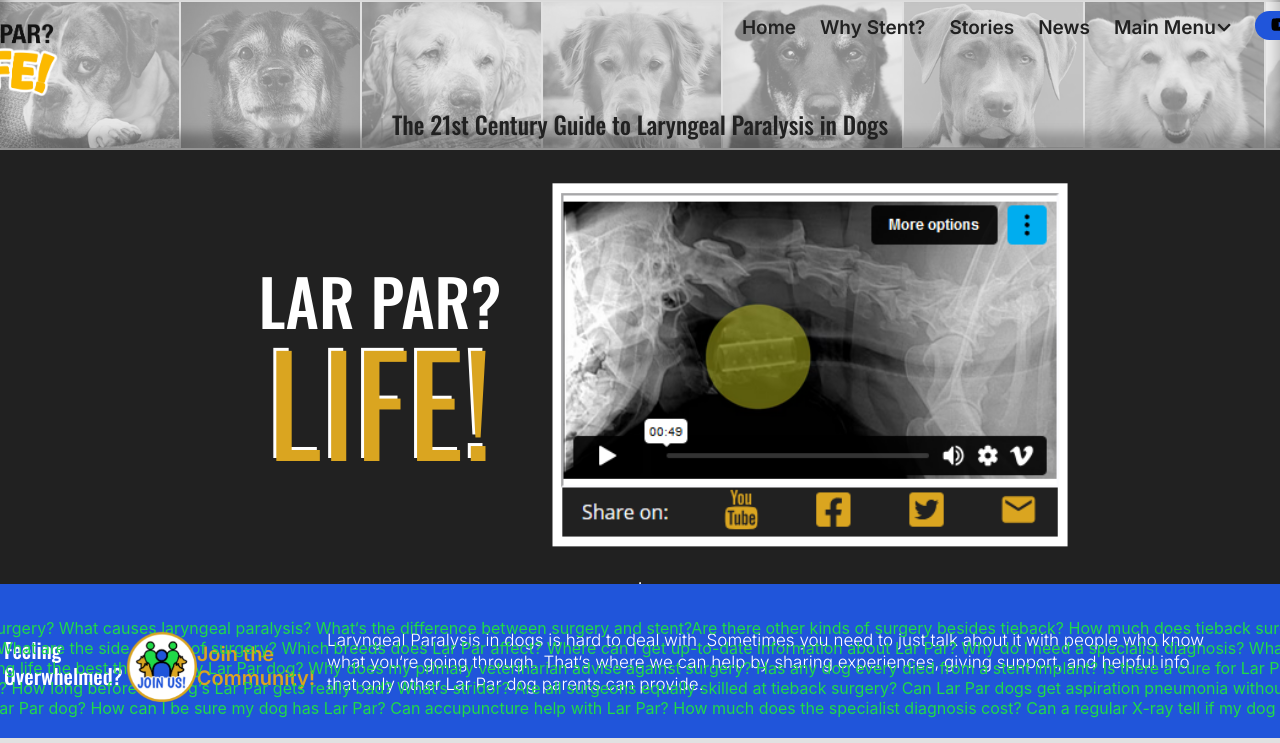
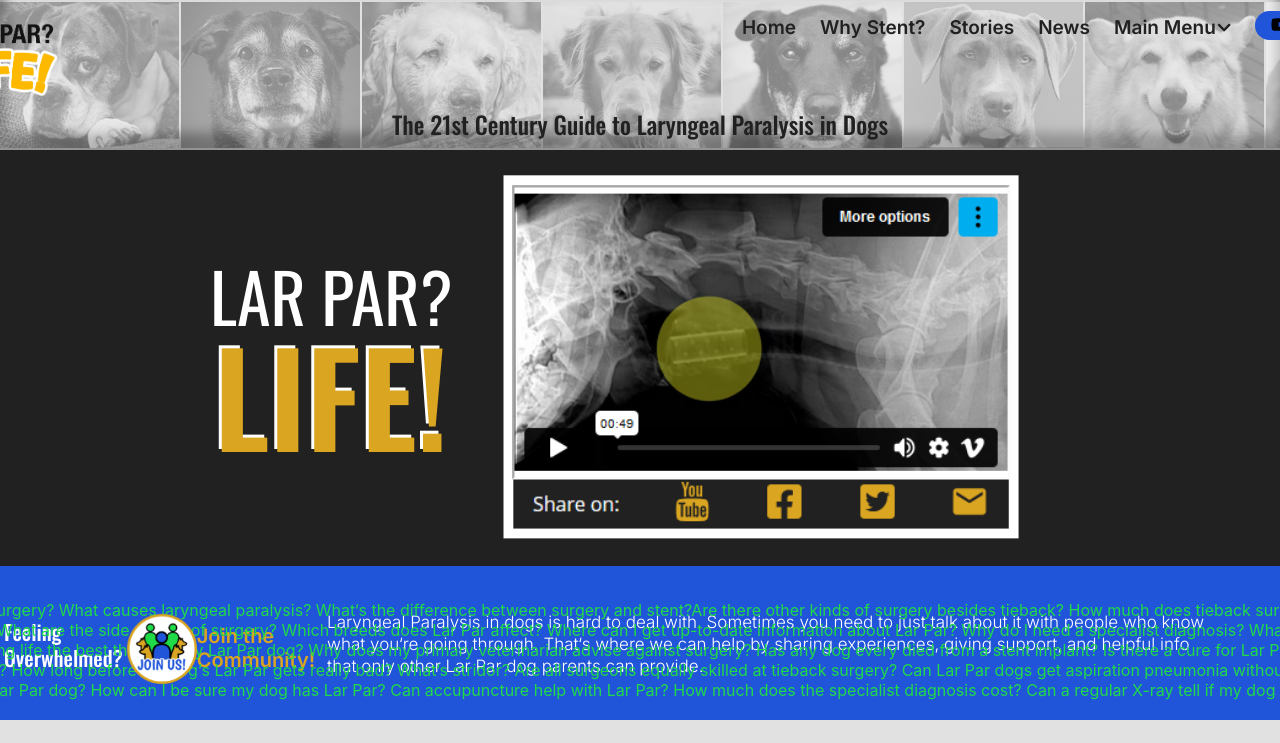
Before and after one commit to vanadu/lpl-2024, a Next.js app: page / in a window 1280 px wide. Shown: the top 743 px of the page. Built offline with nearby package versions, Linux system fonts and the light colour scheme; a web font is replaced by a local one.

Commit message:
2024.11.21E Desktop and LDesktop Community section

```diff
--- a/src/pages/index.js
+++ b/src/pages/index.js
@@ -66,7 +66,6 @@ const Home = ( {posts}) => {
                 />
               </div>
             </div>
-            <hr/>
           </div>
         </div>
       </section>
--- a/src/styles/Home.module.scss
+++ b/src/styles/Home.module.scss
@@ -36,26 +36,6 @@
 
 // !VA In Home, section_content lives on the $primary_color background set in .section. None of the other pages have this two-toned scheme, at least for now.
 .section_content {
-  @include mphone {
-    // padding-bottom: .5rem;
-  }
-  @include lphone {
-    // padding-bottom: .5rem;
-  }
-  @include tablet {
-    // width: 758px;
-    // margin-top: .75rem;
-    // padding-bottom: 1rem;
-  }
-  @include desktop {
-    // width: 960px;
-    // margin-top: .75rem;
-  }
-  @include ldesktop {
-    // width: 1400px;
-    // margin-top: 1rem;
-    // padding-bottom: 1rem;
-  }
   // !VA On the Home page, we don't want rounded edges or a 'card' for the content sections, so close up all the spaces
   width: 100%;
   // margin-top: .25rem;
@@ -90,10 +70,10 @@
 }
 
 .hero_content {
-    display: flex;
-    flex-direction: column;
-    align-items: center;
-    background: $home_bg_color;
+  display: flex;
+  flex-direction: column;
+  align-items: center;
+  background: $home_bg_color;
 }
 
 .hero {
@@ -107,14 +87,14 @@
     flex-direction: row;
     align-items: center;
     justify-content: center;
-    padding: 2rem 0;
+    padding: 1.5rem 0;
     width: 760px;
   }
   @include ldesktop {
     flex-direction: row;
     align-items: center;
     justify-content: center;
-    padding: 2rem 0;
+    padding: 1.5rem 0;
     width: 860px;
   }
   display: flex;
@@ -125,7 +105,6 @@
   // !VA 2024
   padding-bottom: 1.5rem;
   background: $home_bg_color;
-
 }
 
 .hero_head {
@@ -133,34 +112,32 @@
     padding: 1.25rem 0 .75rem;
   }
   @include lphone {
-    padding: 1.5rem 0 .5rem;
+    padding: 2rem 0 1.25rem;
   }
   @include tablet {
-    // width: 100%;
-    // width: auto;
-    // flex-direction: row;
-    // align-items: center;
-    justify-content: space-between;
-    padding: 1.75rem 0 .75rem;
+    width: auto;
+    flex-direction: row;
+    align-items: center;
+    justify-content: center;
+    padding: 1.25rem 0 .5rem;
   }
   @include desktop {
+    width: auto;
     flex-direction: column;
-    align-items: flex-start;
+    align-items: center;
     justify-content: center;
-    width: 100%;
     // padding: 1.5rem 0 .5rem;
   }
   @include ldesktop {
+    width: auto;
     flex-direction: column;
-    align-items: flex-start;
+    align-items: center;
     justify-content: center;
-    width: 100%;
-    // padding: 1.5rem 0 .5rem;
   }
   display: flex;
-  flex-direction: row;
+  flex-direction: column;
   align-items: center;
-  // width: 100%;
+  width: 100%;
   padding: 1rem 0 .75rem;
   padding: .75rem 0 .5rem;
 }
@@ -173,32 +150,24 @@
   }
   @include lphone {
     font-size: 2.5rem;
-    line-height: 2.5rem;
+    line-height: 2.25rem;
   }
   @include tablet {
     font-size: 2.75rem;
+    line-height: 2.75rem;
     font-weight: 400;
-    line-height: 2.75rem;
-    // padding: 0 .75rem 0 0;
   }
   @include desktop {
-    // !VA 2024
-    // display: block;
     font-size: 4rem;
     line-height: 4rem;
-    font-weight: 500;
-    margin: 0;
-    padding: 0;
   }
   @include ldesktop {
-    font-size: 4rem;
-    line-height: 4rem;
-    font-weight: 500;
-    margin: 0;
-    padding: 0;
+    font-size: 4.25rem;
+    line-height: 4.25rem;
   }
   // color: $light_text_color;
   // !VA 2024
+  display: inline;
   width: 100%;
   color: $light_text_color;
   font-family: $secondary_font;
@@ -213,48 +182,40 @@
   @include mphone {
     font-size: 2.5rem;
     line-height: 2rem;
-    padding: .25rem 0 0 .5rem;
   }
   @include lphone {
     font-size: 3.25rem;
+    line-height: 3.25rem;
     line-height: 3rem;
-    padding: .25rem 0 0 .5rem;
   }
   @include tablet {
     font-size: 3.5rem;
+    line-height: 3.5rem;
     font-weight: 600;
-    padding: .25rem 0 0 .5rem;
   }
   @include desktop {
-    width: 100%;
     font-size: 8.5rem;
     line-height: 8.5rem;
     text-align: center;
-    text-shadow: -3px -3px 0 #FFF;
-    margin: 0;
-    padding: 0;
+    text-shadow: -3px -3px 0 #FFFFFF;
   }
   @include ldesktop {
-    width: 100%;
-    font-size: 8.5rem;
-    line-height: 8.5rem;
-    text-align: center;
-    text-shadow: -3px -3px 0 #FFF;
-    margin: 0;
-    padding: 0;
+    font-size: 8rem;
+    line-height: 8rem;
+    font-weight: 600;
+    text-shadow: -3px -3px 0 #FFFFFF;
   }
-  padding: .125rem 0 0 .5rem;
+  display: inline;
   color: $primary_color;
   font-family: $boogaloo_font;
-  font-size: 2.25rem;
-  line-height: 2.25rem;
+  font-size: 1.5em;
+  line-height: 1.5rem;
   text-align: center;
-  text-shadow: -2px -2px 2px #FFF;
+  text-shadow: -2px -2px 2px #FFFFFF;
 }
 
 
 .hero_video {
-  // !VA Video size is handled by the mock image for now
   // @include mphone {
   //   width: 100%;
   // }
@@ -265,9 +226,10 @@
   //   width: 496px;
   // }
   // @include desktop {
-  //   width: 496px;
+  //   width: auto;
   // }
   // @include ldesktop {
+  //   width: 600px;
   //   margin: 0 3rem 0 3rem;
   // }
   display: flex;
@@ -290,7 +252,7 @@
       width: 460px;
     }
     @include desktop {
-      width: 400px;
+      width: 480px;
     }
     @include ldesktop {
       width: 520px;
@@ -382,9 +344,6 @@
     align-items: center;
     justify-content: center;
     width: 100%;
-    margin-top: 1rem;
-    padding: .75rem 3rem;
-    border-radius: 20px;
   }
   @include ldesktop {
     flex-direction: row;
```
